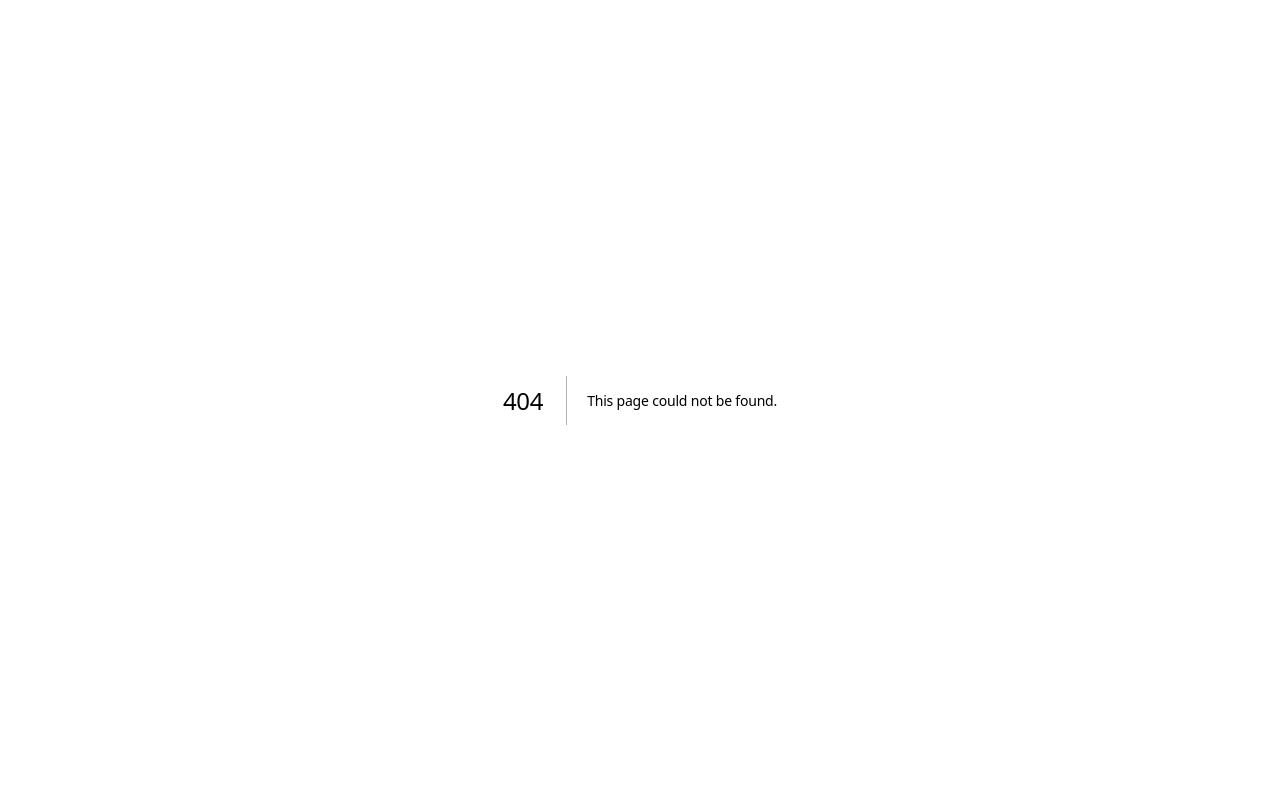
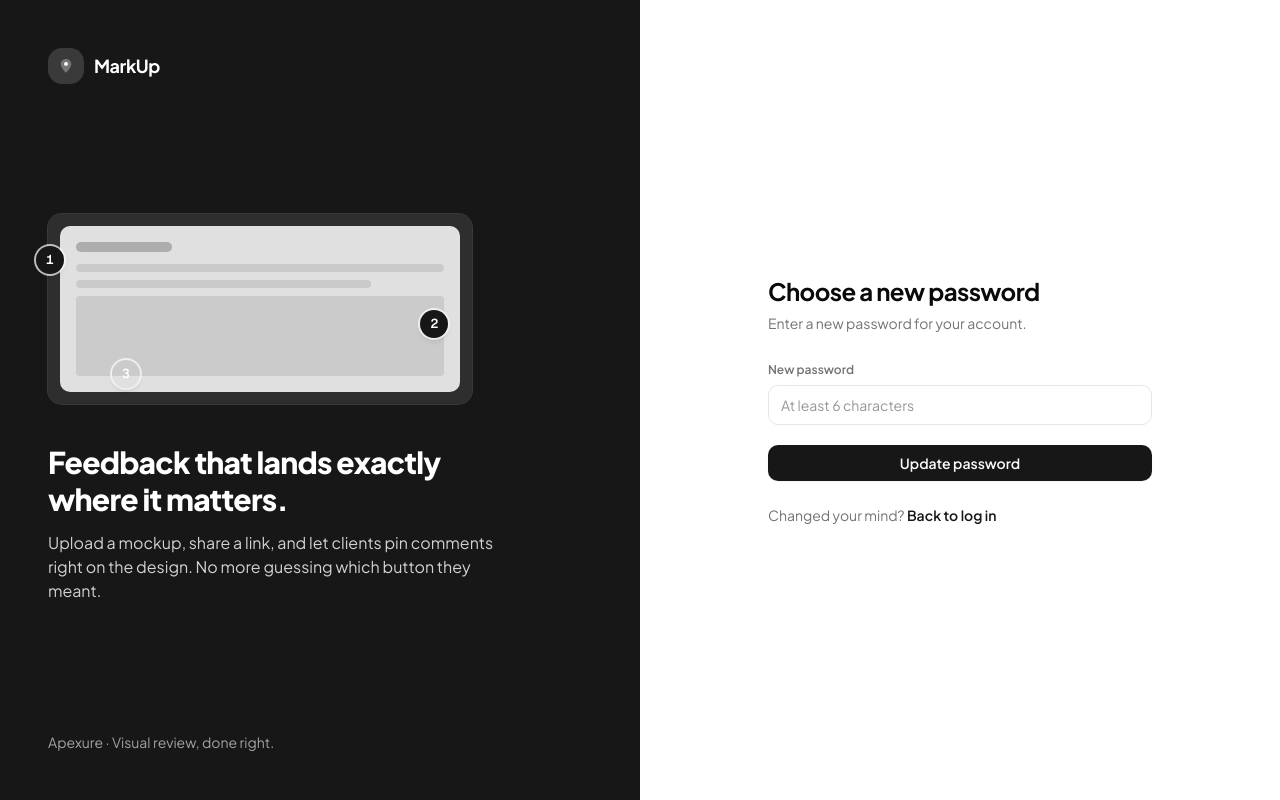
Before and after one commit to vinayrajput-21/Markitup, a Next.js app: page /reset-password in a window 1280 px wide. Before the commit this address had no page. Built offline with nearby package versions, Linux system fonts and the light colour scheme.

Commit message:
feat(auth): forgot-password request + reset-password pages

```diff
--- a/app/auth/actions.ts
+++ b/app/auth/actions.ts
@@ -67,3 +67,19 @@ export async function signUpAction(
 ): Promise<AuthState> {
   return (await signUp(formData)) ?? {};
 }
+
+const APP_URL = process.env.NEXT_PUBLIC_APP_URL || "https://markitup-woad.vercel.app";
+
+export async function requestPasswordReset(
+  _prev: { error?: string; sent?: boolean },
+  formData: FormData,
+): Promise<{ error?: string; sent?: boolean }> {
+  const email = String(formData.get("email")).trim().toLowerCase();
+  if (!email) return { error: "Enter your email address" };
+  const supabase = await createServerSupabase();
+  // Ignore the result to avoid revealing whether an account exists.
+  await supabase.auth.resetPasswordForEmail(email, {
+    redirectTo: `${APP_URL}/reset-password`,
+  });
+  return { sent: true };
+}
--- /dev/null
+++ b/app/forgot-password/page.tsx
@@ -0,0 +1,35 @@
+"use client";
+
+import { useActionState } from "react";
+import { requestPasswordReset } from "@/app/auth/actions";
+import { AuthShell, AuthLink } from "@/components/auth/AuthShell";
+
+export default function ForgotPasswordPage() {
+  const [state, formAction, pending] = useActionState(requestPasswordReset, {});
+  return (
+    <AuthShell
+      title="Reset your password"
+      subtitle="Enter your email and we'll send you a reset link."
+      footer={<>Remembered it? <AuthLink href="/login">Back to log in</AuthLink></>}
+    >
+      {state.sent ? (
+        <p className="text-sm text-muted" role="status">
+          If an account exists for that email, a reset link is on its way. Check your inbox.
+        </p>
+      ) : (
+        <form action={formAction} className="flex flex-col gap-4">
+          <div>
+            <label htmlFor="email" className="field-label">Email</label>
+            <input id="email" name="email" type="email" autoComplete="email" placeholder="you@agency.com" required className="field" />
+          </div>
+          {state.error && (
+            <p className="text-sm font-medium" style={{ color: "var(--color-danger)" }} role="alert">{state.error}</p>
+          )}
+          <button type="submit" disabled={pending} className="btn-primary mt-1 w-full disabled:opacity-70">
+            {pending ? "Sending…" : "Send reset link"}
+          </button>
+        </form>
+      )}
+    </AuthShell>
+  );
+}
--- a/app/login/page.tsx
+++ b/app/login/page.tsx
@@ -20,7 +20,10 @@ export default async function LoginPage({
           <input id="email" name="email" type="email" autoComplete="email" placeholder="you@agency.com" required className="field" />
         </div>
         <div>
-          <label htmlFor="password" className="field-label">Password</label>
+          <div className="flex items-center justify-between">
+            <label htmlFor="password" className="field-label">Password</label>
+            <AuthLink href="/forgot-password">Forgot password?</AuthLink>
+          </div>
           <input id="password" name="password" type="password" autoComplete="current-password" placeholder="••••••••" required className="field" />
         </div>
       </AuthForm>
--- /dev/null
+++ b/app/reset-password/page.tsx
@@ -0,0 +1,60 @@
+"use client";
+
+import { useState } from "react";
+import { useRouter } from "next/navigation";
+import { createBrowserSupabase } from "@/lib/supabase/client";
+import { AuthShell, AuthLink } from "@/components/auth/AuthShell";
+
+export default function ResetPasswordPage() {
+  const router = useRouter();
+  const [password, setPassword] = useState("");
+  const [error, setError] = useState<string | null>(null);
+  const [pending, setPending] = useState(false);
+
+  async function onSubmit(e: React.FormEvent) {
+    e.preventDefault();
+    setPending(true);
+    setError(null);
+    const supabase = createBrowserSupabase();
+    // Supabase established a recovery session from the link's tokens on load.
+    const { error } = await supabase.auth.updateUser({ password });
+    setPending(false);
+    if (error) {
+      setError(error.message);
+      return;
+    }
+    router.push("/app");
+  }
+
+  return (
+    <AuthShell
+      title="Choose a new password"
+      subtitle="Enter a new password for your account."
+      footer={<>Changed your mind? <AuthLink href="/login">Back to log in</AuthLink></>}
+    >
+      <form onSubmit={onSubmit} className="flex flex-col gap-4">
+        <div>
+          <label htmlFor="password" className="field-label">New password</label>
+          <input
+            id="password"
+            name="password"
+            type="password"
+            autoComplete="new-password"
+            placeholder="At least 6 characters"
+            required
+            minLength={6}
+            value={password}
+            onChange={(e) => setPassword(e.target.value)}
+            className="field"
+          />
+        </div>
+        {error && (
+          <p className="text-sm font-medium" style={{ color: "var(--color-danger)" }} role="alert">{error}</p>
+        )}
+        <button type="submit" disabled={pending} className="btn-primary mt-1 w-full disabled:opacity-70">
+          {pending ? "Saving…" : "Update password"}
+        </button>
+      </form>
+    </AuthShell>
+  );
+}
```
Also changed, not shown: 1 other file (tests, documents, lock files or other folders).
